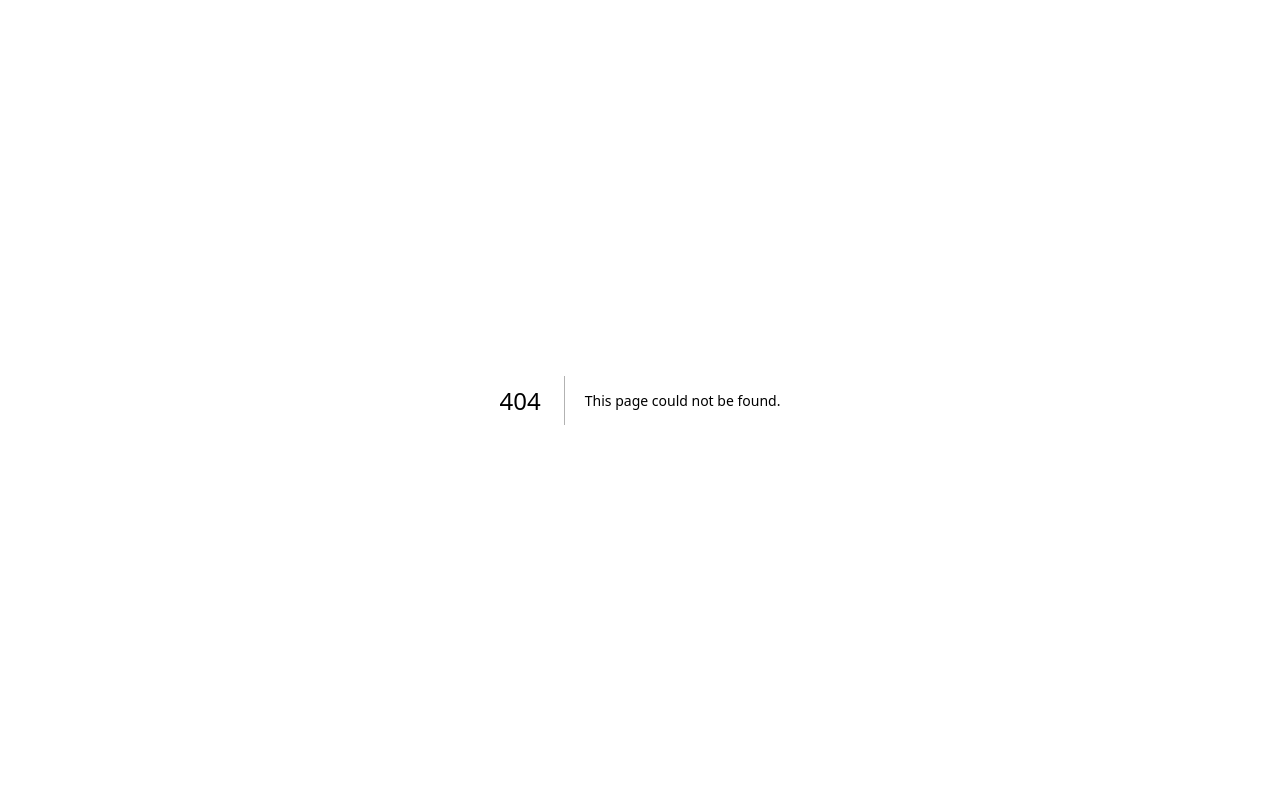
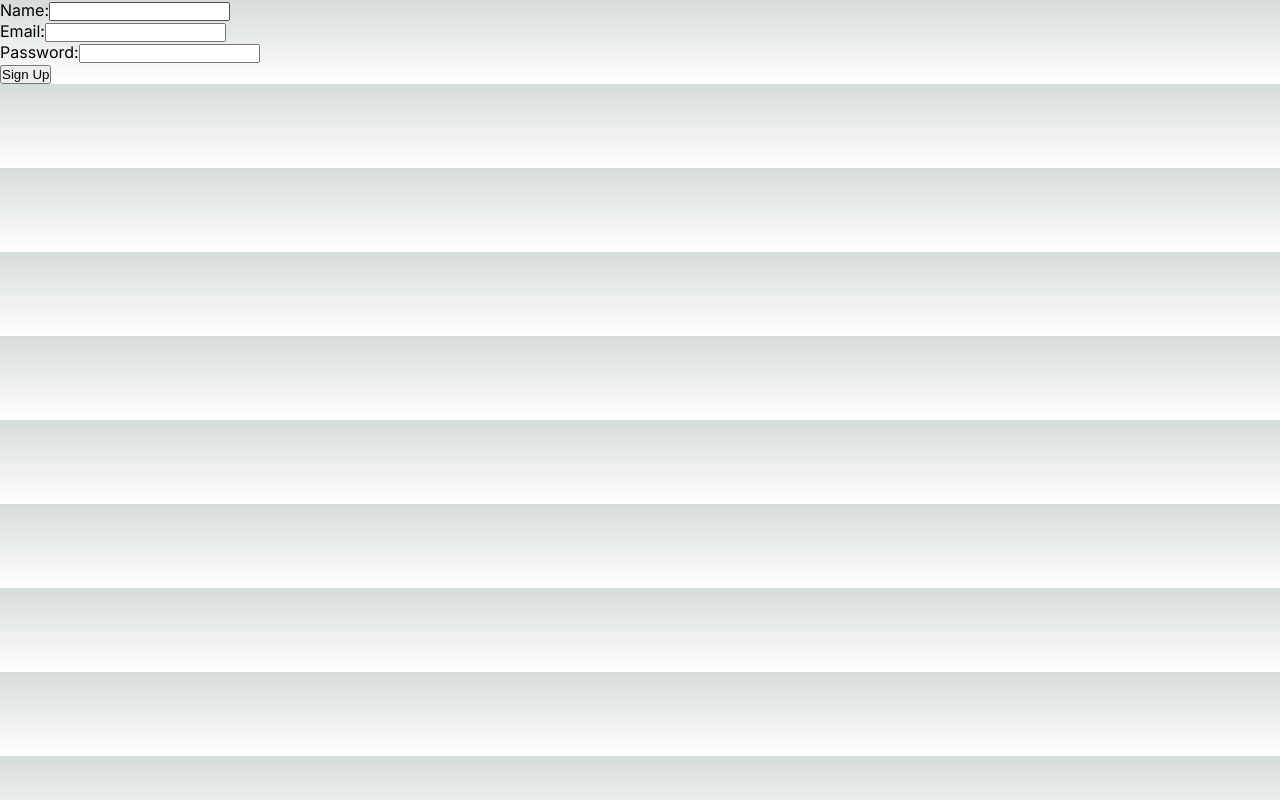
Before and after one commit to abuwho/LearnQuest, a Next.js app in the folder frontend/: page /signup in a window 1280 px wide. Before the commit this address had no page. Built offline with nearby package versions, Linux system fonts and the light colour scheme.

Commit message:
Add demo signup page

```diff
--- /dev/null
+++ b/frontend/app/signup/page.js
@@ -0,0 +1,56 @@
+"use client";
+
+import { useState } from 'react';
+
+const SignupForm = () => {
+  const [name, setName] = useState('');
+  const [email, setEmail] = useState('');
+  const [password, setPassword] = useState('');
+
+  const handleSubmit = (e) => {
+    e.preventDefault();
+    // TODO: Perform signup logic here, such as making an API call to register the user
+    console.log('Signup form submitted!');
+    console.log('Name:', name);
+    console.log('Email:', email);
+    console.log('Password:', password);
+  };
+
+  return (
+    <main>
+        <form onSubmit={handleSubmit}>
+        <label>
+            Name:
+            <input
+            type="text"
+            value={name}
+            onChange={(e) => setName(e.target.value)}
+            />
+        </label>
+        <br />
+        <label>
+            Email:
+            <input
+            type="email"
+            value={email}
+            onChange={(e) => setEmail(e.target.value)}
+            />
+        </label>
+        <br />
+        <label>
+            Password:
+            <input
+            type="password"
+            value={password}
+            onChange={(e) => setPassword(e.target.value)}
+            />
+        </label>
+        <br />
+        <button type="submit">Sign Up</button>
+        </form>
+    </main>
+
+  );
+};
+
+export default SignupForm;
```
